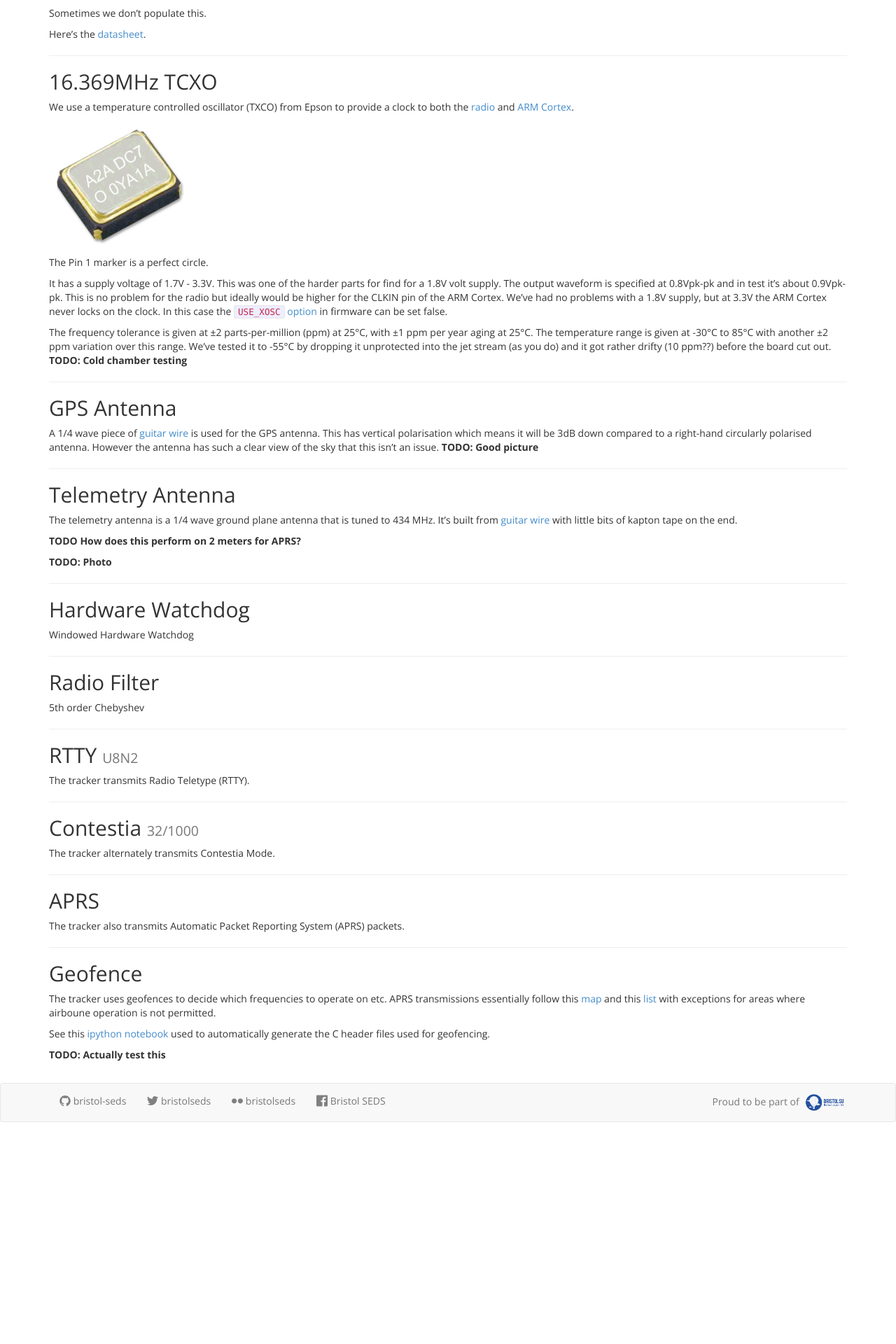
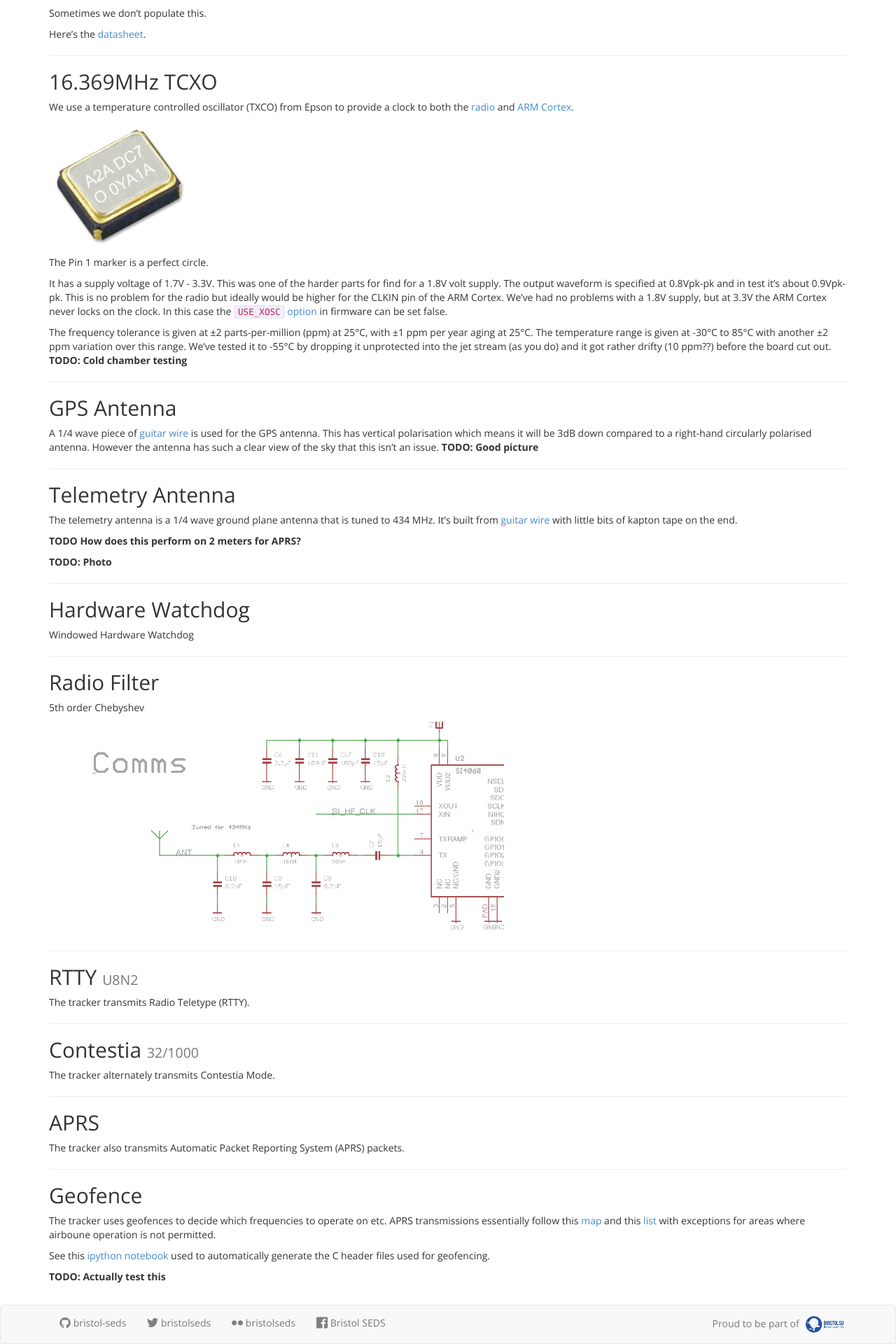
Before and after one commit to bristol-seds/pico-tracker, a Jekyll site: the page built from index.html, in a window 1280 px wide. Shown: the part 2043-3963 px from the top of the page at 70% size. Built offline with Jekyll 4.4.1, drawn with Linux system fonts in a browser that asks for light colours; nearby versions of some CDN libraries; before the commit the page ends 3646 px from its top, so only the background shows below that.

Commit message:
Added pa match schematic image

```diff
--- a/_posts/0019-01-01-radiofilter.markdown
+++ b/_posts/0019-01-01-radiofilter.markdown
@@ -7,3 +7,5 @@
 ---
 
 5th order Chebyshev
+
+<img src="assets/pa_match.png" alt="Match Schematic" style="width: 650px;"/>
```
Also changed, not shown: assets/pa_match.png (added).
